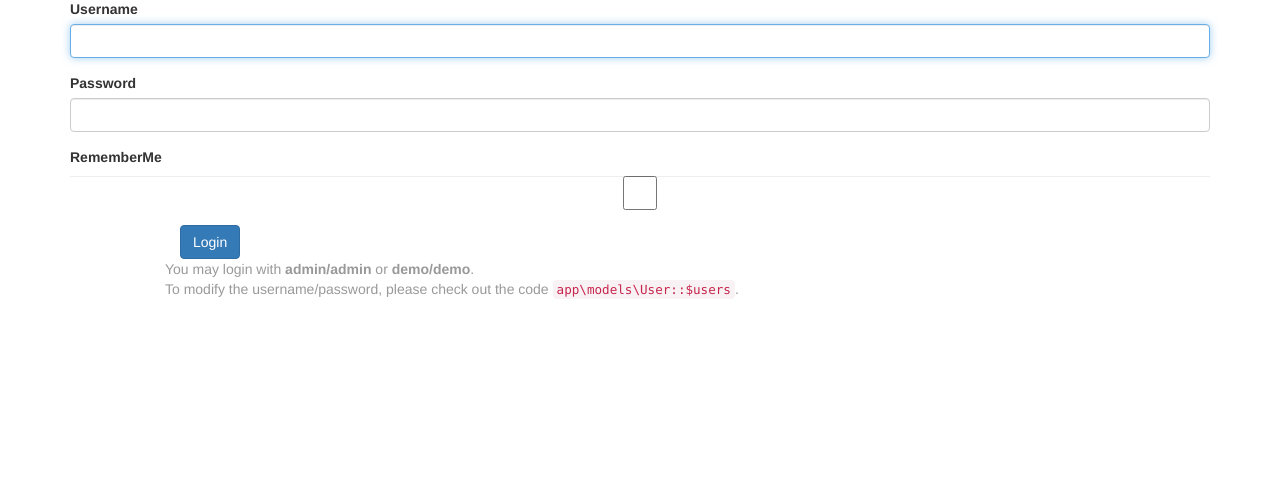
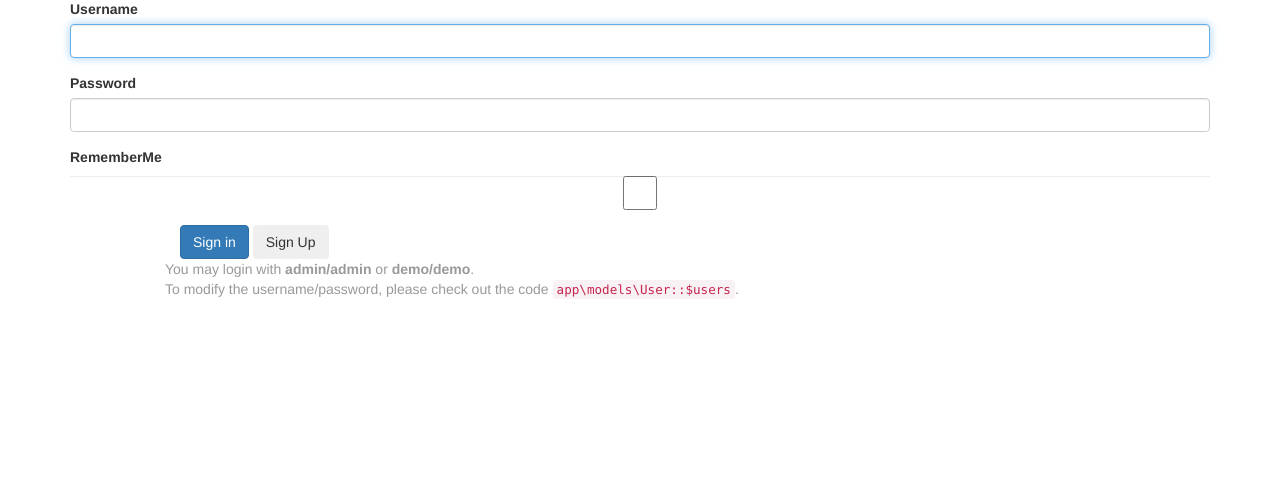
Before and after one commit to jeckvorobey/Yii2, a Yii app: template lesson_5/views/site/login.php in a window 1280 px wide. Shown: the part 171-670 px from the top of the page. Run offline with PHP 8.4 and a stand-in for Yii, Linux system fonts and the light colour scheme; the template is opened without the code that fills it, so the values that code supplies are empty; form fields are guessed from the names that the template uses; some libraries are stand-ins or nearby versions.

Commit message:
добавил кнопку регистрации в форму

```diff
--- a/lesson_5/controllers/RegistrationController.php
+++ b/lesson_5/controllers/RegistrationController.php
@@ -10,9 +10,10 @@ use yii\web\Controller;
 
 class RegistrationController extends Controller
 {
-    public function actionReg(){
+    public function actionReg()
+    {
         $formModel = new RegistrationForm();
-        if($formModel->load(Yii::$app->request->post())){
+        if ($formModel->load(Yii::$app->request->post())) {
             print_r($formModel);
         }
 
--- a/lesson_5/views/site/login.php
+++ b/lesson_5/views/site/login.php
@@ -34,7 +34,8 @@ $this->params['breadcrumbs'][] = $this->title;
 
         <div class="form-group">
             <div class="col-lg-offset-1 col-lg-11">
-                <?= Html::submitButton('Login', ['class' => 'btn btn-primary', 'name' => 'login-button']) ?>
+                <?= Html::submitButton('Sign in', ['class' => 'btn btn-primary', 'name' => 'login-button']) ?>
+                <?= Html::submitButton('Sign Up', ['class' => 'btn btn-secondary', 'name' => 'reg-button']) ?>
             </div>
         </div>
 
```
